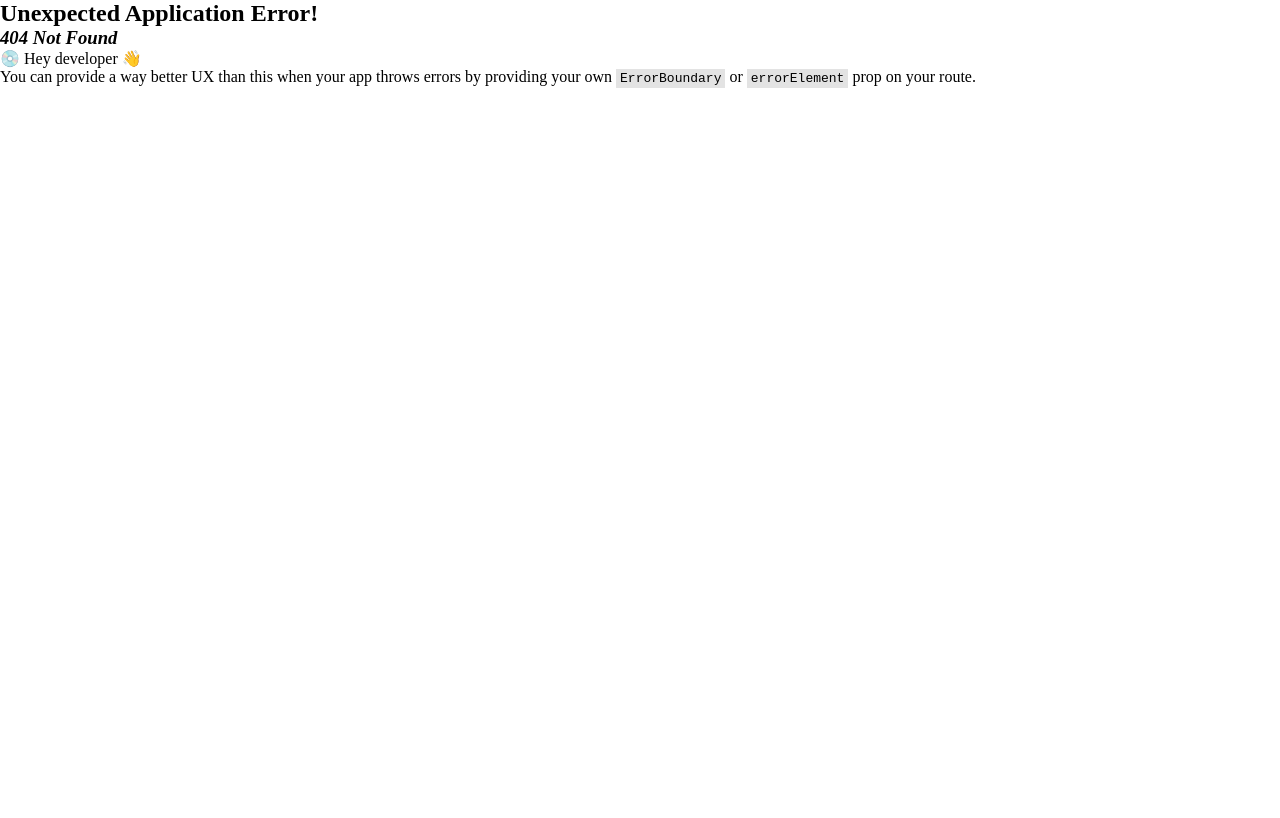
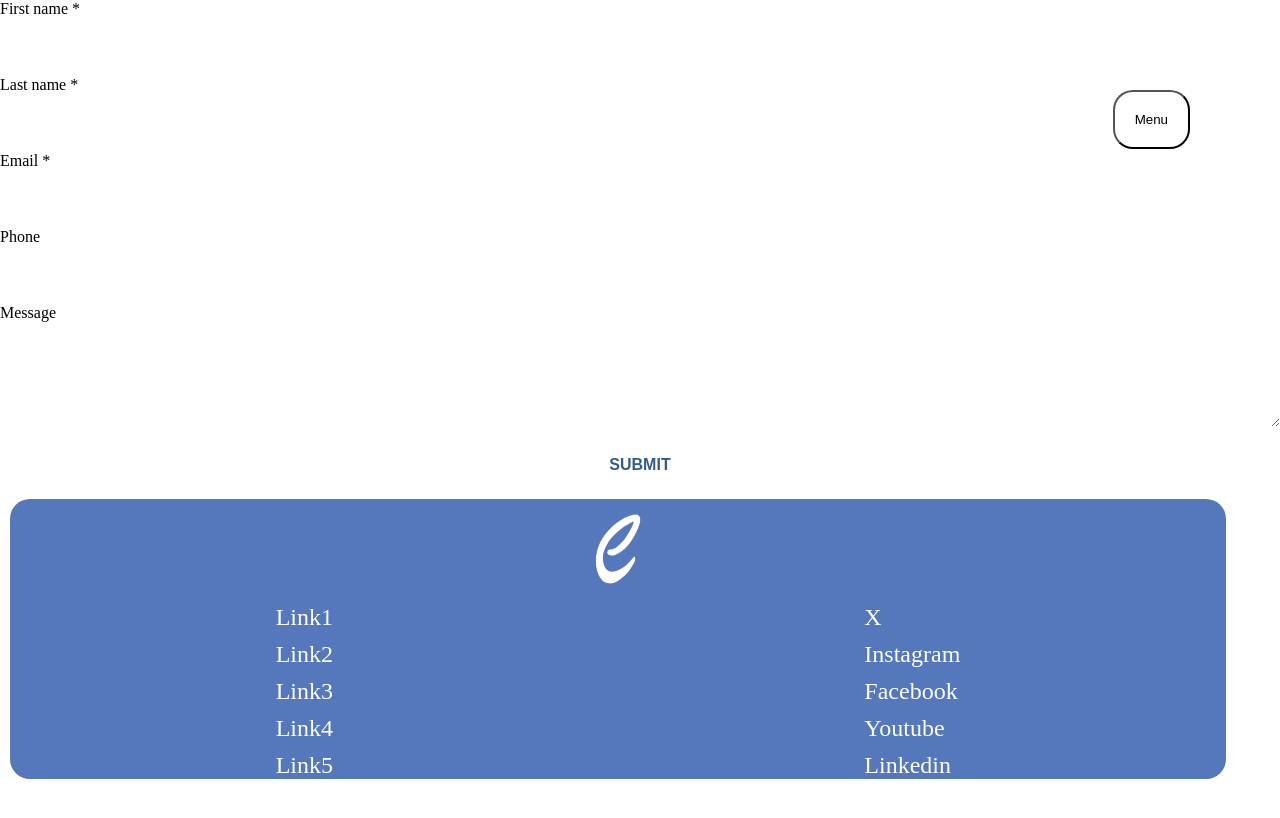
Before and after one commit to MoraisGustavo1/SPRINT-WEB, a React (Vite) app: page /contato in a window 1280 px wide. Before the commit this address had no page. Shown: the top 818 px of the page. Built offline with nearby package versions, Linux system fonts and the light colour scheme.

Commit message:
Commit de rotas

```diff
--- a/src/App.jsx
+++ b/src/App.jsx
@@ -1,13 +1,14 @@
-
-import Home from './components/home/Home.jsx'
+import { Outlet } from 'react-router-dom'
 import  Nav from './components/menu/Nav.jsx'
+import Footer from './components/footer/Footer.jsx'
 function App() {
 
 
   return (
     <>
      <Nav/>
-     <Home/>
+     <Outlet/>
+     <Footer/>
     </>
   )
 }
--- a/src/components/home/Home.jsx
+++ b/src/components/home/Home.jsx
@@ -19,8 +19,6 @@ function Home (){
             <Section4/>
             <br />
             <Section5/>
-            <br />
-            <Footer/>
         </div>
         </>
     )
--- a/src/components/menu/Nav.jsx
+++ b/src/components/menu/Nav.jsx
@@ -35,8 +35,8 @@ function Nav() {
                 {showMenu && (
                     <div className={`menu-card ${menuVisible ? 'show' : ''} ${closing ? 'hide' : ''}`}>
                         <ul>
-                            <li><Link to="/section1">Link 1</Link></li>
-                            <li><Link to="/section2">Link 2</Link></li>
+                            <li><Link to="/">Link 1</Link></li>
+                            <li><Link to="/contato">Link 2</Link></li>
                             <li><Link to="/section3">Link 3</Link></li>
                             <li><Link to="/section4">Link 4</Link></li>
                             <li><Link to="/section5">Link 5</Link></li>
--- /dev/null
+++ b/src/routes/contato/Contato.css
@@ -0,0 +1,55 @@
+
+.contact-container {
+    background-color: #365d8a;
+    padding: 30px;
+    border-radius: 8px;
+    box-shadow: 0 4px 8px rgba(0, 0, 0, 0.2);
+    width: 80%;
+    max-width: 600px;
+}
+
+h1 {
+    font-size: 2rem;
+    margin-bottom: 10px;
+}
+
+p {
+    font-size: 1.1rem;
+    margin-bottom: 20px;
+}
+
+.form-row {
+    margin-bottom: 15px;
+}
+
+label {
+    display: block;
+    margin-bottom: 5px;
+    font-size: 1rem;
+}
+
+input, textarea {
+    width: 100%;
+    padding: 10px;
+    border: none;
+    border-radius: 4px;
+    font-size: 1rem;
+}
+
+textarea {
+    height: 100px;
+}
+
+input[type="submit"] {
+    background-color: #fff;
+    color: #365d8a;
+    font-weight: bold;
+    cursor: pointer;
+    padding: 10px;
+    width: 100%;
+    transition: background-color 0.3s;
+}
+
+input[type="submit"]:hover {
+    background-color: #cfcfcf;
+}
--- /dev/null
+++ b/src/routes/contato/Contato.jsx
@@ -0,0 +1,39 @@
+import './Contato.css'
+
+function Contato (){
+    return(
+        <>
+        <section className="Contato">
+            <div className="text-ctt">
+
+            </div>
+            <form action="#" method="post">
+            <div class="form-row">
+                <label for="first-name">First name *</label>
+                <input type="text" id="first-name" name="first-name" required/>
+            </div>
+            <div class="form-row">
+                <label for="last-name">Last name *</label>
+                <input type="text" id="last-name" name="last-name" required/>
+            </div>
+            <div class="form-row">
+                <label for="email">Email *</label>
+                <input type="email" id="email" name="email" required/>
+            </div>
+            <div class="form-row">
+                <label for="phone">Phone</label>
+                <input type="tel" id="phone" name="phone"/>
+            </div>
+            <div class="form-row">
+                <label for="message">Message</label>
+                <textarea id="message" name="message"></textarea>
+            </div>
+            <div class="form-row">
+                <input type="submit" value="SUBMIT"/>
+            </div>
+        </form>
+        </section>
+        </>
+    )
+}
+export default Contato
```
Also changed, not shown: src/main.jsx (+8 -6 lines).
